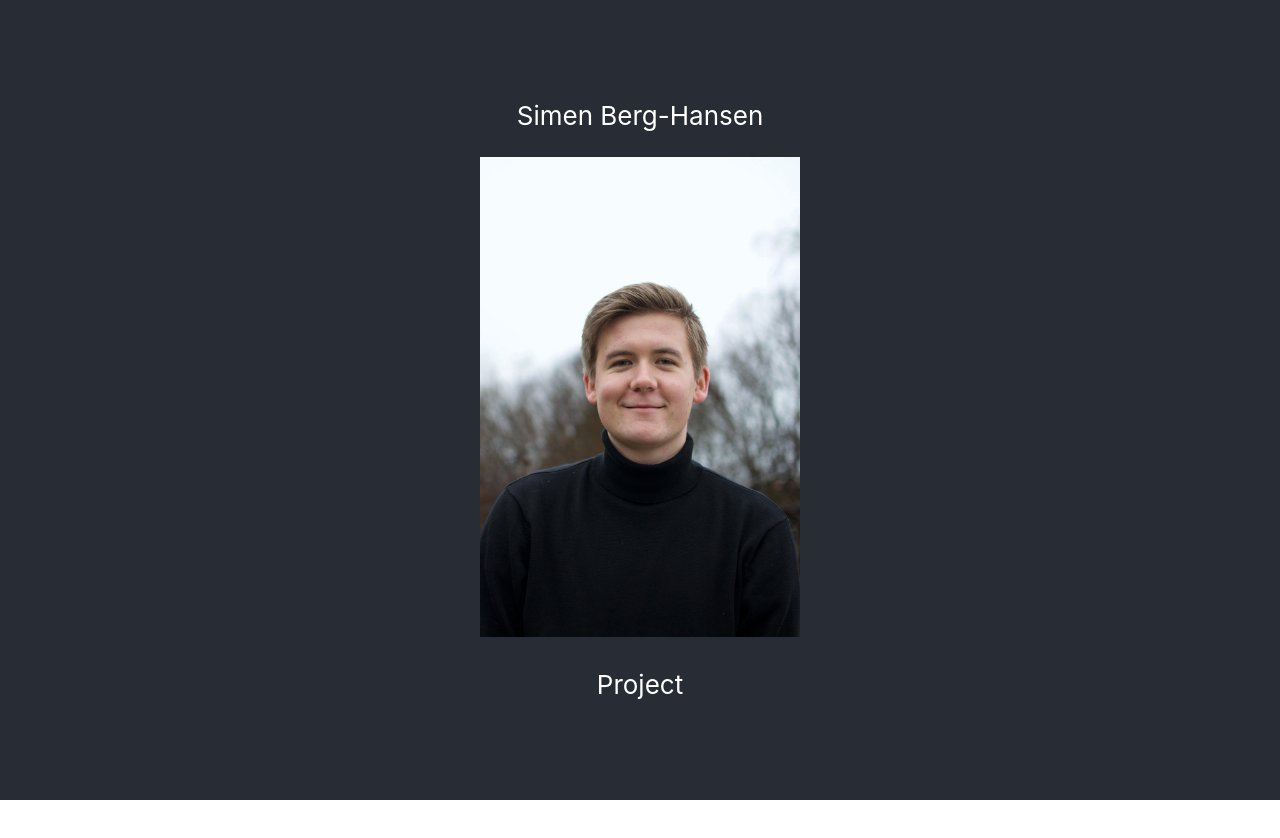
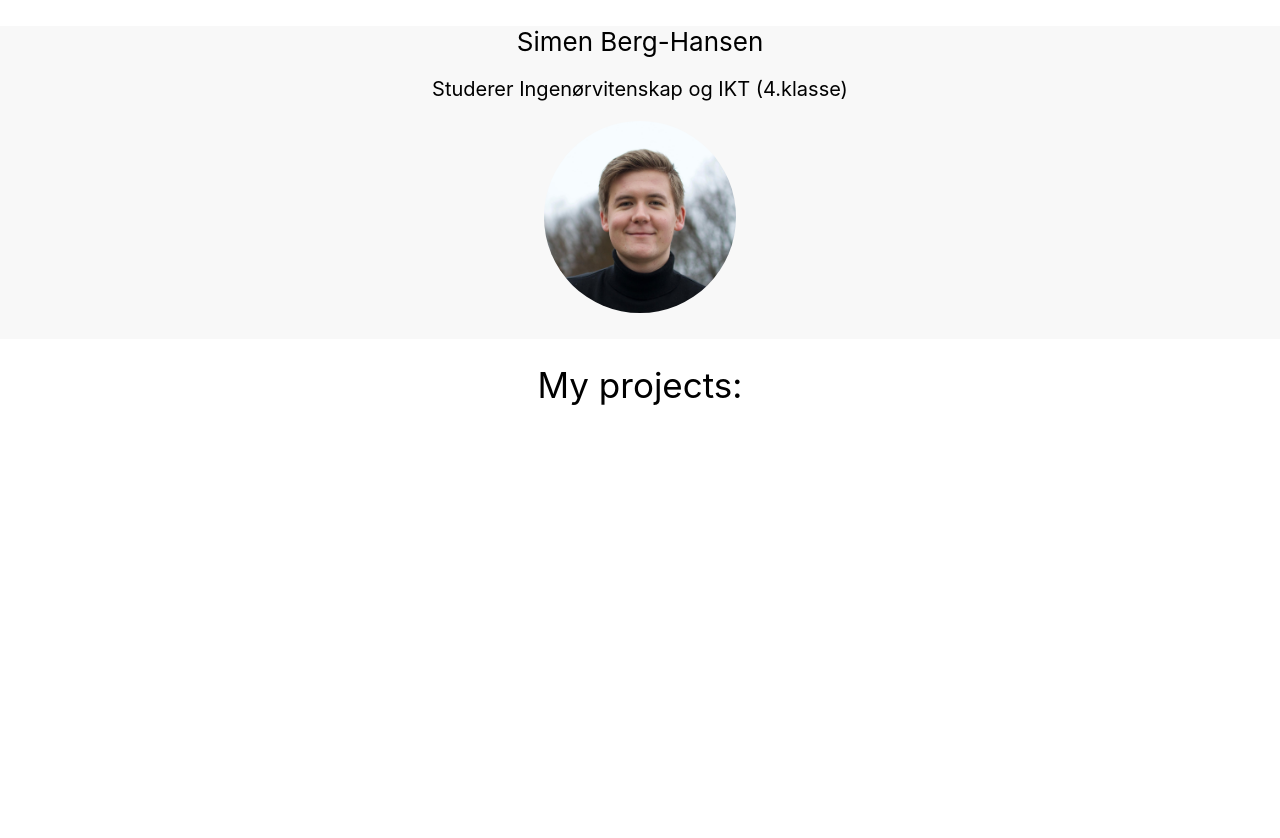
Before and after one commit to simenb-h/Homepage, a React (Create React App) app: page / in a window 1280 px wide. Shown: the top 838 px of the page. Before the commit the page ends 800 px from the top, so only its background shows below. Built offline with nearby package versions, Linux system fonts and the light colour scheme.

Commit message:
First iteration

```diff
--- a/src/App.css
+++ b/src/App.css
@@ -1,38 +1,36 @@
 .App {
   text-align: center;
-}
+  }
 
-.App-logo {
-  height: 40vmin;
-  pointer-events: none;
-}
-
-@media (prefers-reduced-motion: no-preference) {
-  .App-logo {
-    animation: App-logo-spin infinite 20s linear;
+*{
+  margin-bottom: 20px;
   }
-}
 
 .App-header {
   background-color: #282c34;
-  min-height: 100vh;
-  display: flex;
-  flex-direction: column;
+  min-height: 100%;
   align-items: center;
   justify-content: center;
   font-size: calc(10px + 2vmin);
-  color: white;
+  color: black;
+
 }
 
-.App-link {
-  color: #61dafb;
+.ProjectDisplay {
+  color: black;
 }
 
-@keyframes App-logo-spin {
-  from {
-    transform: rotate(0deg);
-  }
-  to {
-    transform: rotate(360deg);
-  }
+.App-body {
+  background-color: white;
+  min-height: 50rem;
+  margin-top: -10px;
 }
+
+#pp {
+  font-size: 35px;
+  color: black;
+}
+
+#name {
+  margin-top: 10px;
+}
--- a/src/App.js
+++ b/src/App.js
@@ -1,15 +1,18 @@
 import './App.css';
 import React, { useState, useEffect } from 'react';
+import ProjectDisplay from "./components/ProjectDisplay";
+import Aboutme from "./components/Aboutme";
 import Project from "./components/Project";
-import Aboutme from "./components/Aboutme";
 
 function App() {
   return (
     <div className="App">
       <header className="App-header">
         <Aboutme/>
-        <Project/>
       </header>
+      <body className="App-body">
+        <ProjectDisplay/>
+      </body>
     </div>
   );
 }
--- /dev/null
+++ b/src/components/About.css
@@ -0,0 +1,13 @@
+img {
+    border-radius: 50%;
+    width: 15%;
+    height: 15%;
+}
+
+.top{
+    background-color: #F8F8F8;
+}
+
+.maintext{
+    font-size: 20px;
+}
--- a/src/components/Aboutme.js
+++ b/src/components/Aboutme.js
@@ -1,13 +1,14 @@
 import React from 'react';
-import image from "./images/simen.jpg";
-
+import image from "./images/simen2.jpg";
+import './About.css';
 
 
 const Aboutme = () =>   {
     return (
-    <div>
-        <p>Simen Berg-Hansen</p>
-        <img width="25%" height="25%" border-radius="100" src={image} alt="" />
+    <div className="top">
+        <p className="title">Simen Berg-Hansen</p>
+        <p className="maintext">Studerer Ingenørvitenskap og IKT (4.klasse)</p>
+        <img src={image} alt="" />
     </div>
     );
 }
--- /dev/null
+++ b/src/components/ProjectDisplay.js
@@ -0,0 +1,13 @@
+import React from 'react';
+import '../App.css';
+
+
+const ProjectDisplay = () =>   {
+    return (
+        <div className="ProjectDisplay">
+            <p id="pp"> My projects:</p>
+        </div>
+    );
+}
+
+export default ProjectDisplay;
```
Also changed, not shown: src/components/images/simen2.jpg (added).
